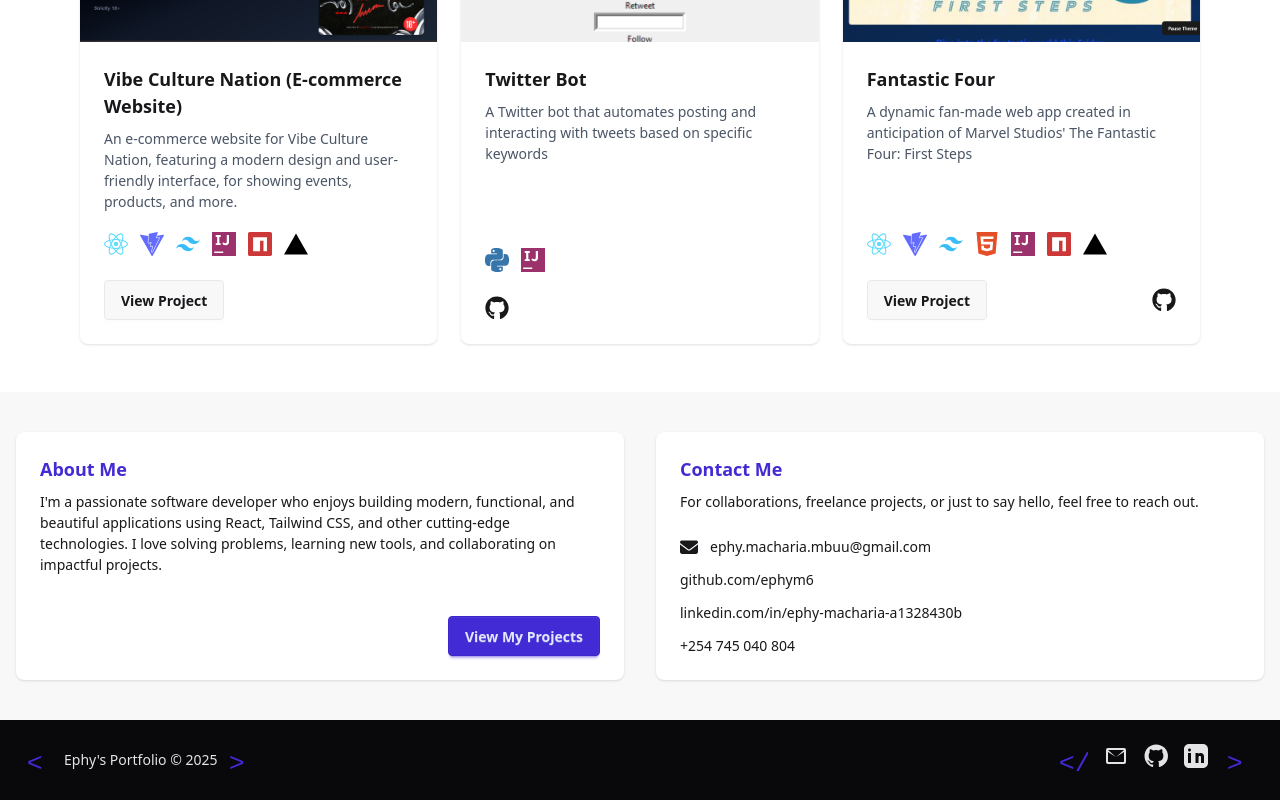
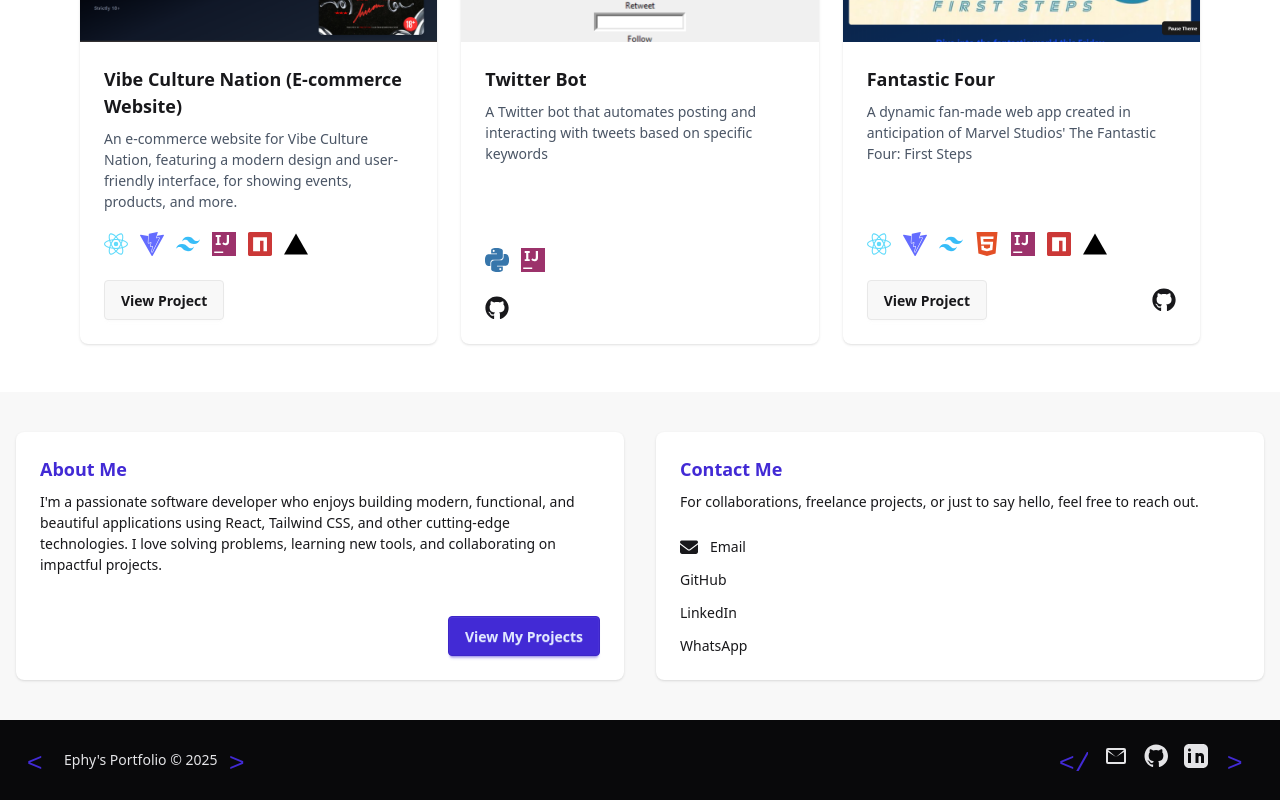
Before and after one commit to ephym6/my-portfolio, a React (Vite) app in the folder react-portfolio/: page / in a window 1280 px wide. Shown: the part 1584-2384 px from the top of the page. Built offline with nearby package versions, Linux system fonts and the light colour scheme.

Commit message:
Updated contact section

```diff
--- a/react-portfolio/src/components/About.jsx
+++ b/react-portfolio/src/components/About.jsx
@@ -30,25 +30,25 @@ export default function About() {
                             {/* Email */}
                             <a href="mailto:ephy.macharia.mbuu@gmail.com" className="flex items-center gap-3 hover:text-primary">
                                 <i className="fas fa-envelope text-lg"></i>
-                                ephy.macharia.mbuu@gmail.com
+                                Email
                             </a>
 
                             {/* GitHub */}
                             <a href="https://github.com/ephym6" target="_blank" rel="noopener noreferrer" className="flex items-center gap-3 hover:text-primary">
                                 <i className="fab fa-github text-lg"></i>
-                                github.com/ephym6
+                                GitHub
                             </a>
 
                             {/* LinkedIn */}
                             <a href="https://linkedin.com/in/ephy-macharia-a1328430b" target="_blank" rel="noopener noreferrer" className="flex items-center gap-3 hover:text-primary">
                                 <i className="fab fa-linkedin text-lg"></i>
-                                linkedin.com/in/ephy-macharia-a1328430b
+                                LinkedIn
                             </a>
 
                             {/* WhatsApp */}
                             <a href="https://wa.me/254745040804" target="_blank" rel="noopener noreferrer" className="flex items-center gap-3 hover:text-primary">
                                 <i className="fab fa-whatsapp text-lg"></i>
-                                +254 745 040 804
+                                WhatsApp
                             </a>
 
                         </div>
```
